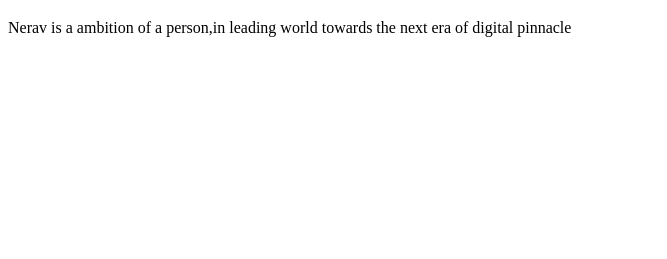
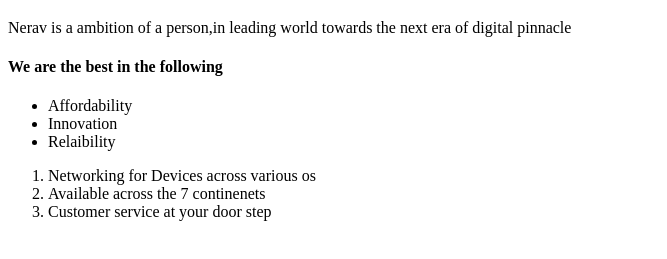
Before and after one commit to har-012/git_test, a plain HTML site: page index.html in a window 1280 px wide. Shown: the part 61-320 px from the top of the page, without its empty margins (0-667 px from the left). Drawn offline with Linux system fonts and the light colour scheme.

Commit message:
nerava is waking to the coregit status!

```diff
--- a/index.html
+++ b/index.html
@@ -8,5 +8,16 @@
     <body>
         <h1>Get to the forefront of computer networks!!!</h1>
         <p>Nerav is a ambition of a person,in leading world towards the next era of digital pinnacle</p>
+        <h4>We are the best in the following</h4>
+        <ul>
+            <li>Affordability</li>
+            <li>Innovation</li>
+            <li>Relaibility</li>
+        </ul>
+        <ol>
+            <li>Networking for Devices across various os</li>
+            <li>Available across the 7 continenets</li>
+            <li>Customer service at your door step</li>
+        </ol>
     </body>
 </html>
```
